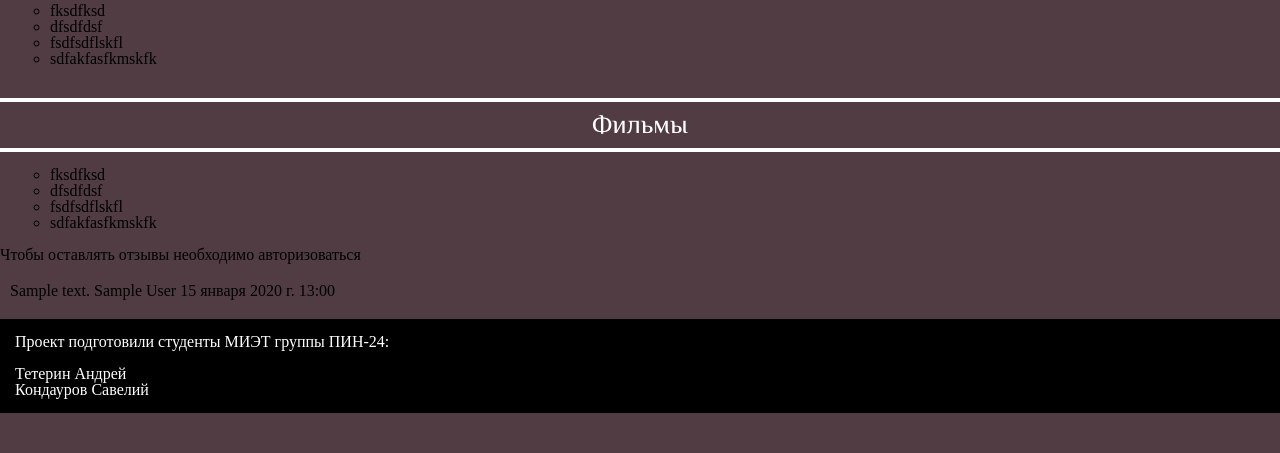
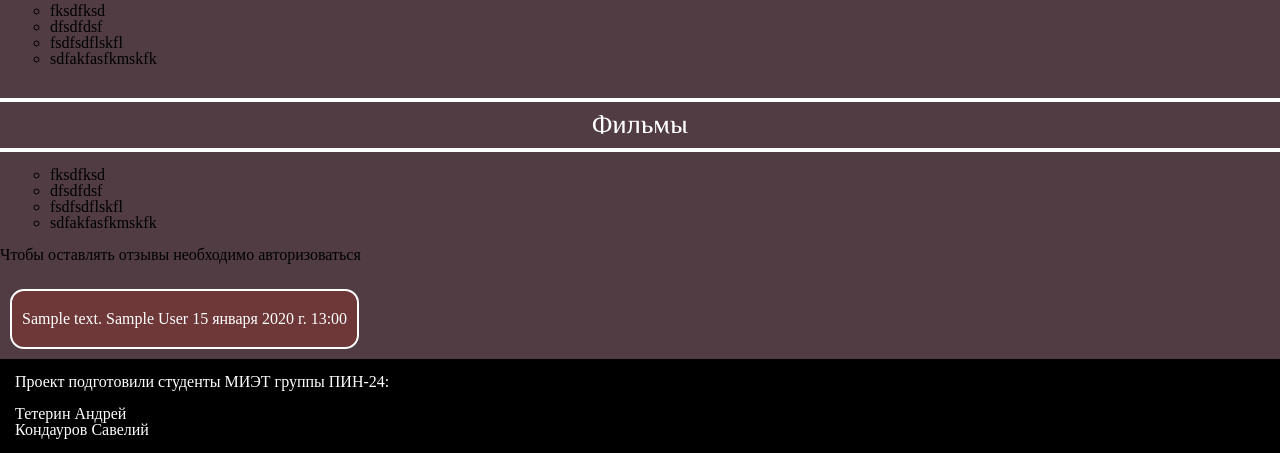
Before and after one commit to StarAres1/WebProject, a Django app: page /description/1/ in a window 1280 px wide. Shown: the part 849-1302 px from the top of the page. Before the commit the page ends 1262 px from the top, so only its background shows below. Run offline with Django 5.2, Linux system fonts and the light colour scheme; tables that the repository leaves empty hold one stand-in row (values such as "Sample post"); grey boxes marked "Sample" are stand-in pictures; some web fonts are replaced.

Commit message:
Little disign fixes

```diff
--- a/main/static/main/css/styles.css
+++ b/main/static/main/css/styles.css
@@ -2,6 +2,7 @@
 
 html{
   height: auto;
+  background: #503c42;
 }
 
 .photo{
@@ -236,4 +237,11 @@ iframe{
   padding-bottom: 20px;
   padding-right: 10px;
   padding-left: 10px;
+  border-radius: 14px;
+  border: 2px solid white;
+  width: auto;
+  margin: 10px;
+  color: white;
+  background: #6e3838;
+  display: inline-block;
 }
--- a/main/templates/main/page gow.html
+++ b/main/templates/main/page gow.html
@@ -77,8 +77,10 @@
 
                       var newDiv = $('<div></div>').addClass("comment");
                       newDiv.text(response.text + ' ' + response.author);
+                      var brr = $('<br>');
                       $('#sect').prepend(newDiv);
-                      $('#text_ar').val("Отправлено");
+                      $('#sect').prepend(brr);
+                      $('#text_ar').val("");
                     },
                     // если ошибка, то
                     error: function (response) {
@@ -99,6 +101,7 @@
 </div>
 <div class="section_comments" id="sect">
 {% for element in comments%}
+  <br>
   <div class="comment">
     {{element.text}}
     {{element.author}}
```
